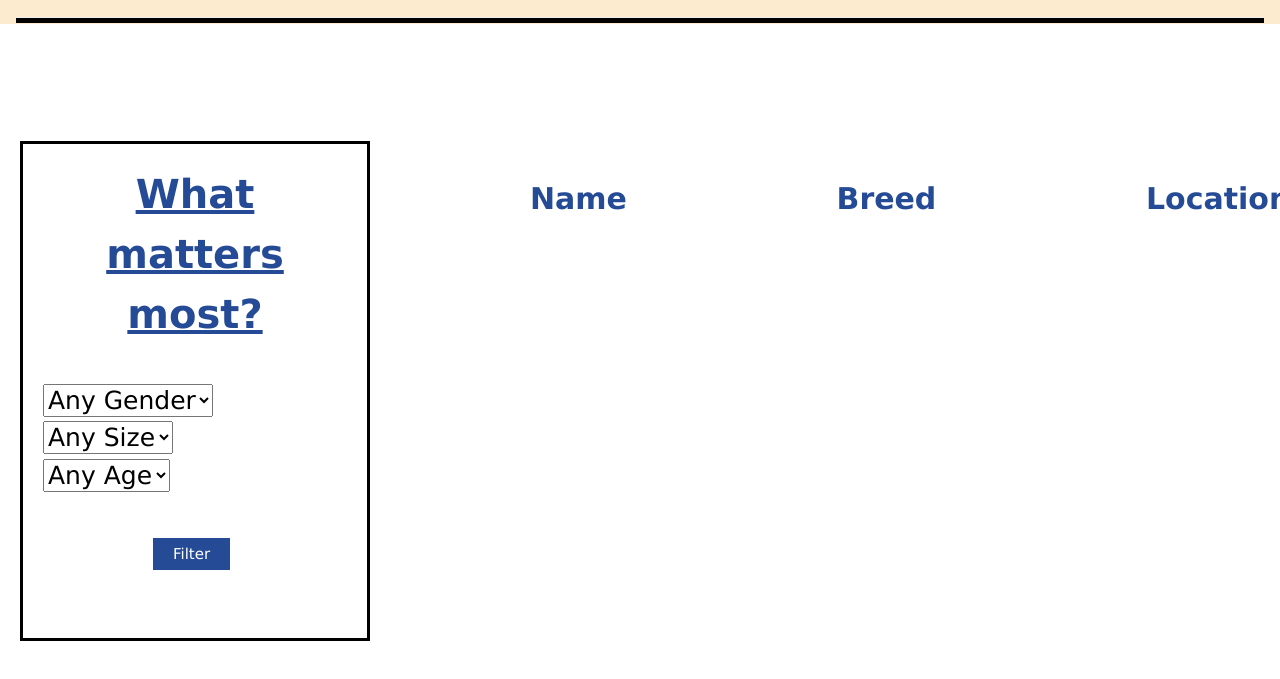
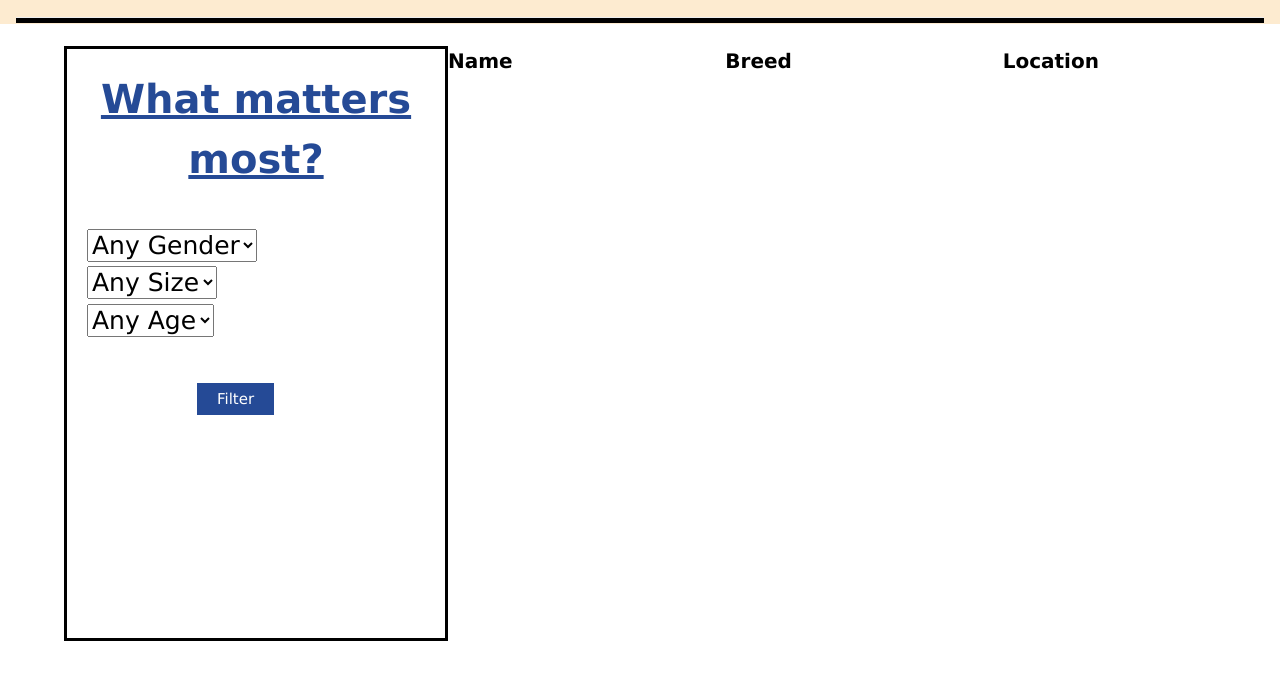
Before and after one commit to trish234/comp20-final, a website: page PetSearch.html in a window 1280 px wide. Shown: the part 625-1304 px from the top of the page. Drawn offline with nearby package versions, Linux system fonts and the light colour scheme.

Commit message:
works but not styled

```diff
--- a/PetSearch.html
+++ b/PetSearch.html
@@ -61,24 +61,19 @@
 		margin-top: 30px;
 	}
 
-	.pet_find {
-
+	#pet-find {
+		width: 100%;
 	}
-
 	.filter {
 		border: solid medium #000000;
-		width: 350px;
-		height: 500px;
-		transform: translate(20px, 95px);
+		width: 30%;
+		height: 70%;
+		float: left;
+		margin-left: 5%;
 		font-size: 25px;
 		padding: 20px;
-		display: inline-block;
+		position: relative;
 	}
-
-	.search_output {
-		font-size: 30px;
-	}
-
 	.button {
 		background-color: #254A96;
 		border: none;
@@ -86,9 +81,23 @@
 		padding: 5px 20px;
 		font-size: 15px;
 		transform: translate(110px);
+	}
+
+	.search_output {
+		display: flex;
+		justify-content: space-between;
+		flex-direction: row;
+		font-size: 20px;
+	}
+	.animal-data {
+		display: flex;
+		flex-direction: column;
+		flex-flow: column wrap;
+		flex: 1;
+		color: black;
+	}
 
 
-	}
 
 </style>
 </head>
@@ -117,7 +126,7 @@
 
 	</div>
 
-	<div class="pet_find">
+	<div id="pet-find">
 		<div class="w3-container w3-center w3-animate-opacity">
 			<hr style="height: 5px; background-color: black">
 		</div>
@@ -162,9 +171,18 @@
 
 		</div>
 		<div class="search_output">
-			<div id="dog-return-box" class="animal" style="display: inline-block; transform: translate(530px, -370px); color: #254A96"><strong>Name</strong></div>
-			<div class="breed" style="display: inline-block; transform: translate(730px, -370px); color: #254A96"><strong>Breed</strong></div>
-			<div class="location" style="display: inline-block; transform: translate(930px, -370px); color: #254A96"><strong>Location</strong></div>
+			<div class="animal-data">
+				<strong>Name</strong>
+				<div id="name-list"></div>
+			</div>
+			<div class="animal-data">
+				<strong>Breed</strong>
+				<div id="breed-list"></div>
+			</div>
+			<div class="animal-data">
+				<strong>Location</strong></div>
+				<div id="location-list">
+			</div>
 		</div>
 
 		</div>
@@ -195,7 +213,11 @@
 				if (http.readyState === 4 && http.status === 200 && http.response) {
 					dogsList = JSON.parse(http.response);
 					dogsList = dogsList.animals;
-					document.getElementById("dog-return-box").innerHTML = JSON.stringify(dogsList);
+					for (var i = 0; i < dogsList.length; i++){
+						document.getElementById('name-list').innerHTML += dogsList[i].name;
+						document.getElementById('breed-list').innerHTML +=dogsList[i].breeds.primary;
+						document.getElementById('location-list').innerHTML +=dogsList[i].contact.address.city;
+					}
 				}
 				else {
 					console.log("ERROR");
```
Also changed, not shown: index.html (+1 -1 lines).
